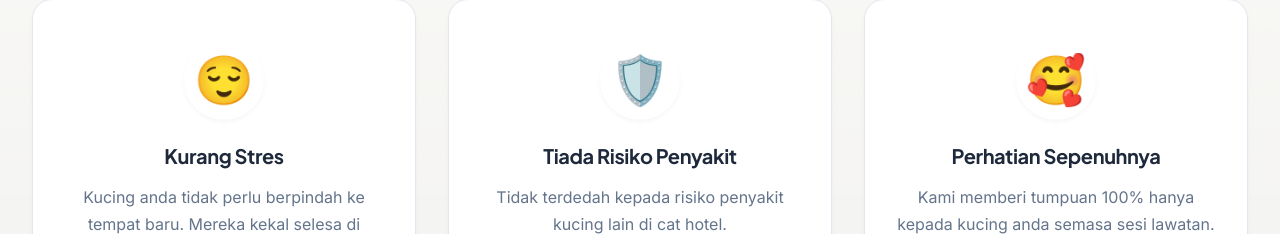
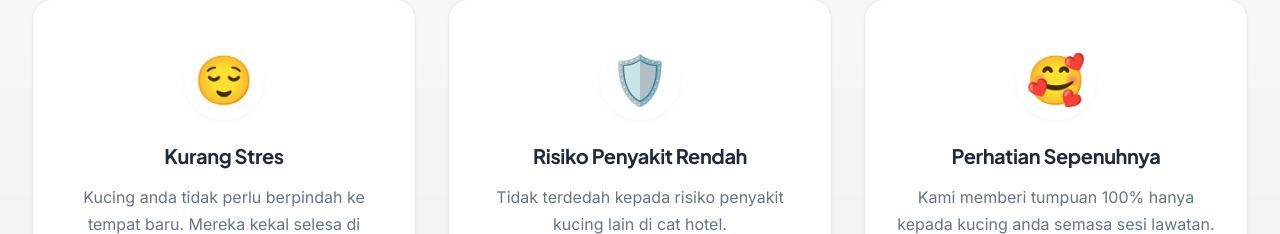
Before and after one commit to HafizAlwi/cahaya-pet-sitter, a React (Vite) app: page / in a window 1280 px wide. Shown: the part 1111-1345 px from the top of the page. Built offline with nearby package versions, Linux system fonts and the light colour scheme.

Commit message:
fix: change disease risk title to avoid overclaiming

```diff
--- a/src/data/translations.js
+++ b/src/data/translations.js
@@ -22,7 +22,7 @@ export const translations = {
           desc: "Kucing anda tidak perlu berpindah ke tempat baru. Mereka kekal selesa di kawasan jajahan mereka sendiri."
         },
         {
-          title: "Tiada Risiko Penyakit",
+          title: "Risiko Penyakit Rendah",
           desc: "Tidak terdedah kepada risiko penyakit kucing lain di cat hotel."
         },
         {
@@ -97,7 +97,7 @@ export const translations = {
           desc: "Your cats don't need to move to a new place. They stay comfortable in their own territory."
         },
         {
-          title: "No Disease Exposure",
+          title: "Lower Disease Risk",
           desc: "Cats are not exposed to illnesses from other cats like they might be at a cat hotel."
         },
         {
```
